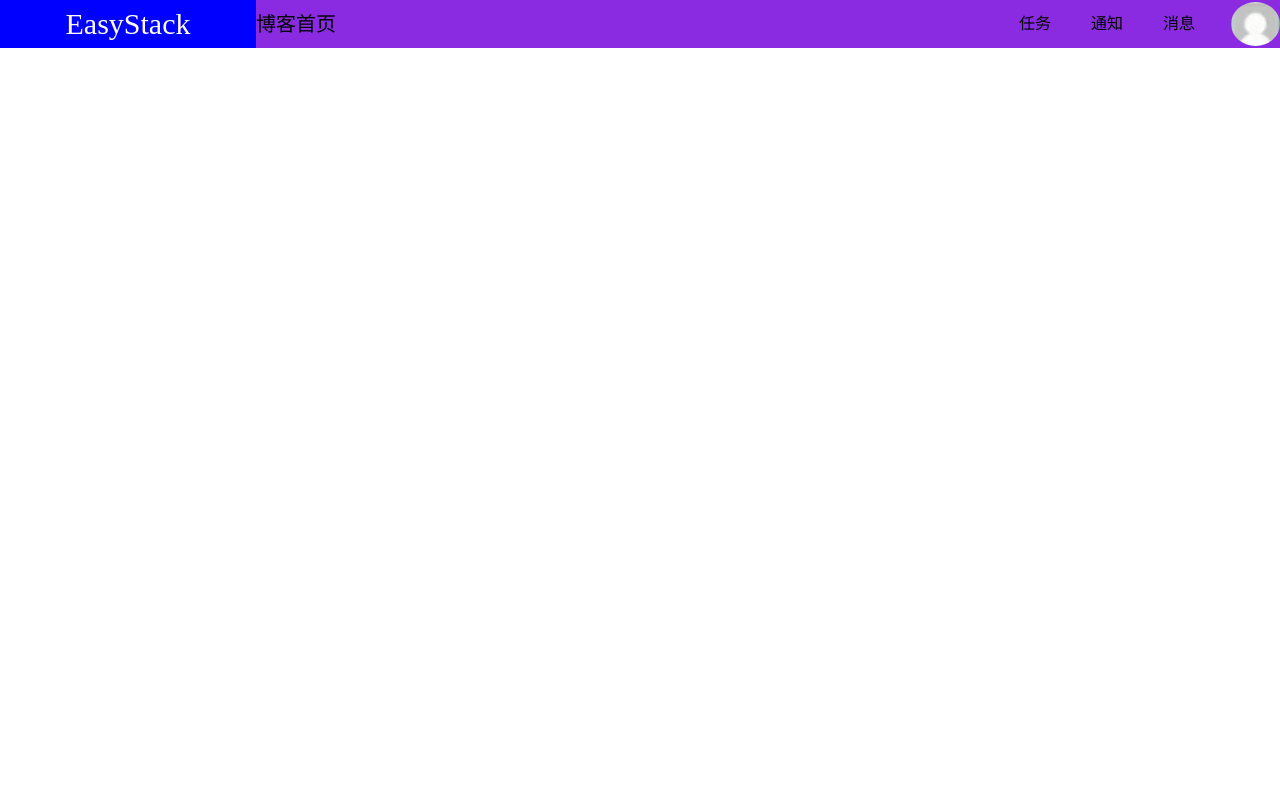
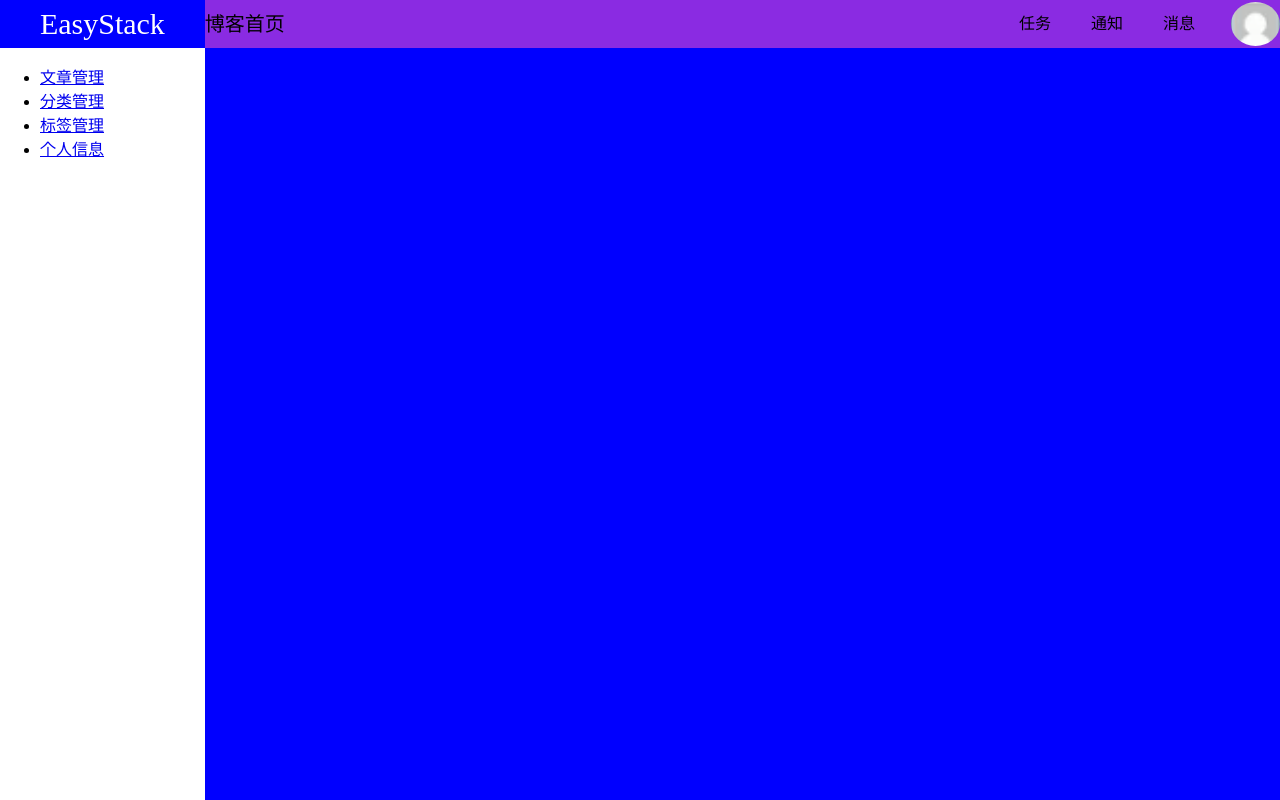
Before and after one commit to leejason001/BaoZhang2024, a Django app: page /backend/ in a window 1280 px wide. Run offline with Django 3.2, Linux system fonts and the light colour scheme; parts of the project's set-up code (start-up, migrations or seed data) failed here and were passed over.

Commit message:
实现在 urls.py中的 url与视图函数 配对的时候，就向视图函数灌入参数。另外，顺便提交header优化后的css，以及body左中右初步

```diff
--- a/backend/urls.py
+++ b/backend/urls.py
@@ -1,6 +1,10 @@
+#coding:utf8
+
 from django.conf.urls import url
 import views
 
 urlpatterns = [
-    url(r'', views.articleManager),
+    url(r'', views.articleManager,
+        {
+            'tabs':[{'path':'11111', 'caption':u'文章管理'}, {'path':'22222', 'caption':u'分类管理'}, {'path':'333333333', 'caption':u'标签管理'}, {'path':'444444', 'caption':u'个人信息'}]},)
 ]
--- a/backend/views.py
+++ b/backend/views.py
@@ -5,5 +5,8 @@ from django.shortcuts import render, HttpResponse
 
 # Create your views here.
 
-def articleManager(request):
-    return render(request, 'backend/backendBase.html', {})
+def articleManager(request, tabs):
+    print 111111111111111
+    print tabs
+
+    return render(request, 'backend/backendBase.html', {'tabs': tabs})
--- a/statics/css/backend/base.css
+++ b/statics/css/backend/base.css
@@ -12,7 +12,7 @@ body {
 }
 .pgHheader-left {
     height: 48px;
-    width: 20%;
+    width: 16%;
     float: left;
     text-align: center;
     background-color: blue;
@@ -55,15 +55,24 @@ body {
     display: block;
 }
 .avatar .profilePhoto {
-    /*float: right;*/
     margin: 2px 0;
     border-radius: 50%;
 }
-.avatar .profileMenu {
-    /*clear: both;*/
-    /*width: 80px;*/
-    /*font-size: 10px;*/
+.bodyPart {
+    position: absolute;
+    top: 48px;
+    bottom: 0;
 }
-.profileMenu a {
-    display: block;
+.bodyLeft {
+    left: 0;
+    width: 16%;
 }
+.bodyRight {
+    left: 16%;
+    right: 0;
+    overflow: auto;
+    background-color: blue;
+}
+.bodyRightContent {
+    ba
+}
--- a/templates/backend/backendBase.html
+++ b/templates/backend/backendBase.html
@@ -28,3 +28,18 @@
         </div>
     </div>
 {% endblock %}
+
+{% block body %}
+    <ul class="bodyPart bodyLeft">
+        {% for tab in tabs %}
+            <li><a href={{ tab.path }}>{{ tab.caption }}</a></li>
+        {% endfor %}
+    </ul>
+    <div class="bodyPart bodyRight">
+        <div class="bodyRightContent">
+            {% block  bodyRightContent%}
+
+            {% endblock %}
+        </div>
+    </div>
+{% endblock %}
```
